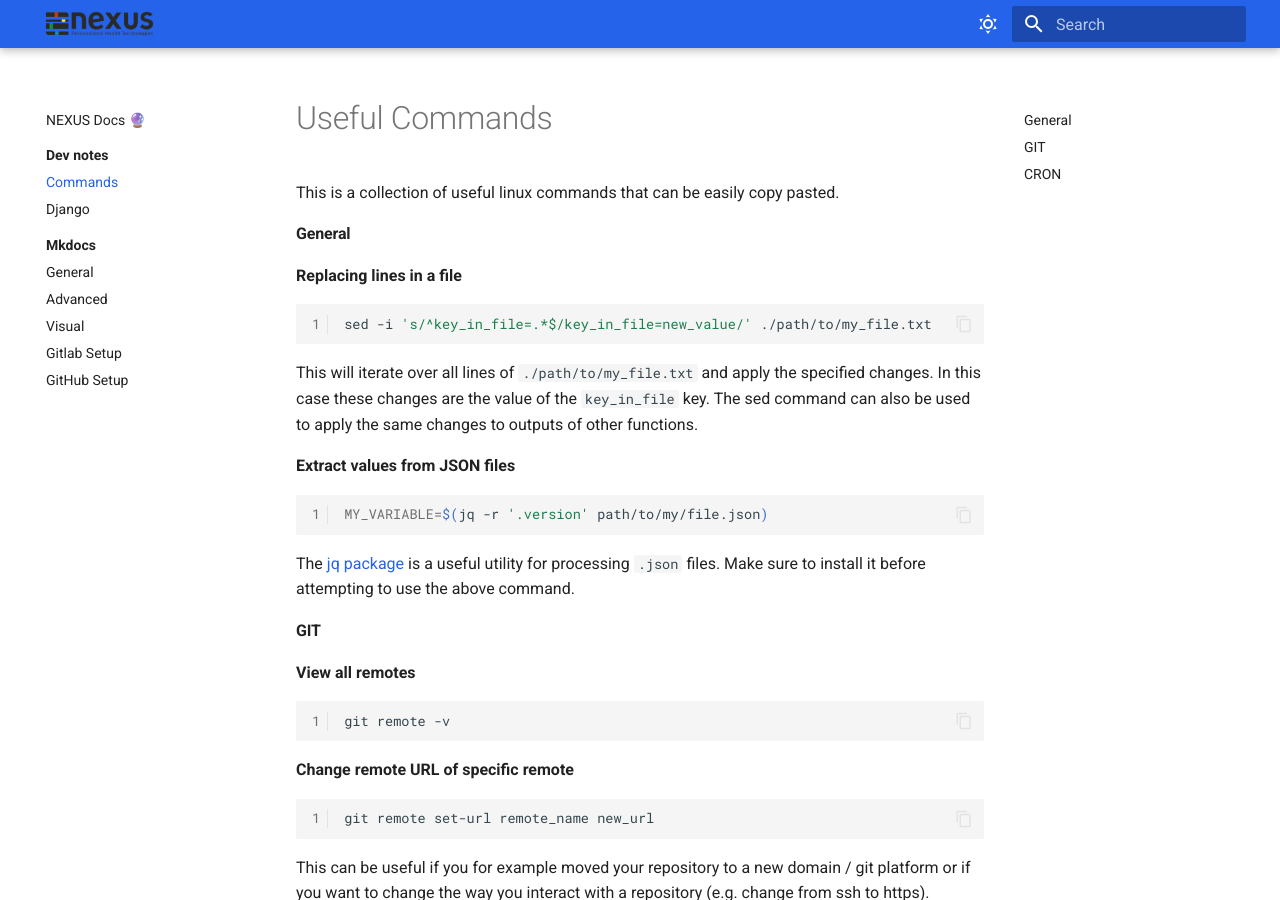
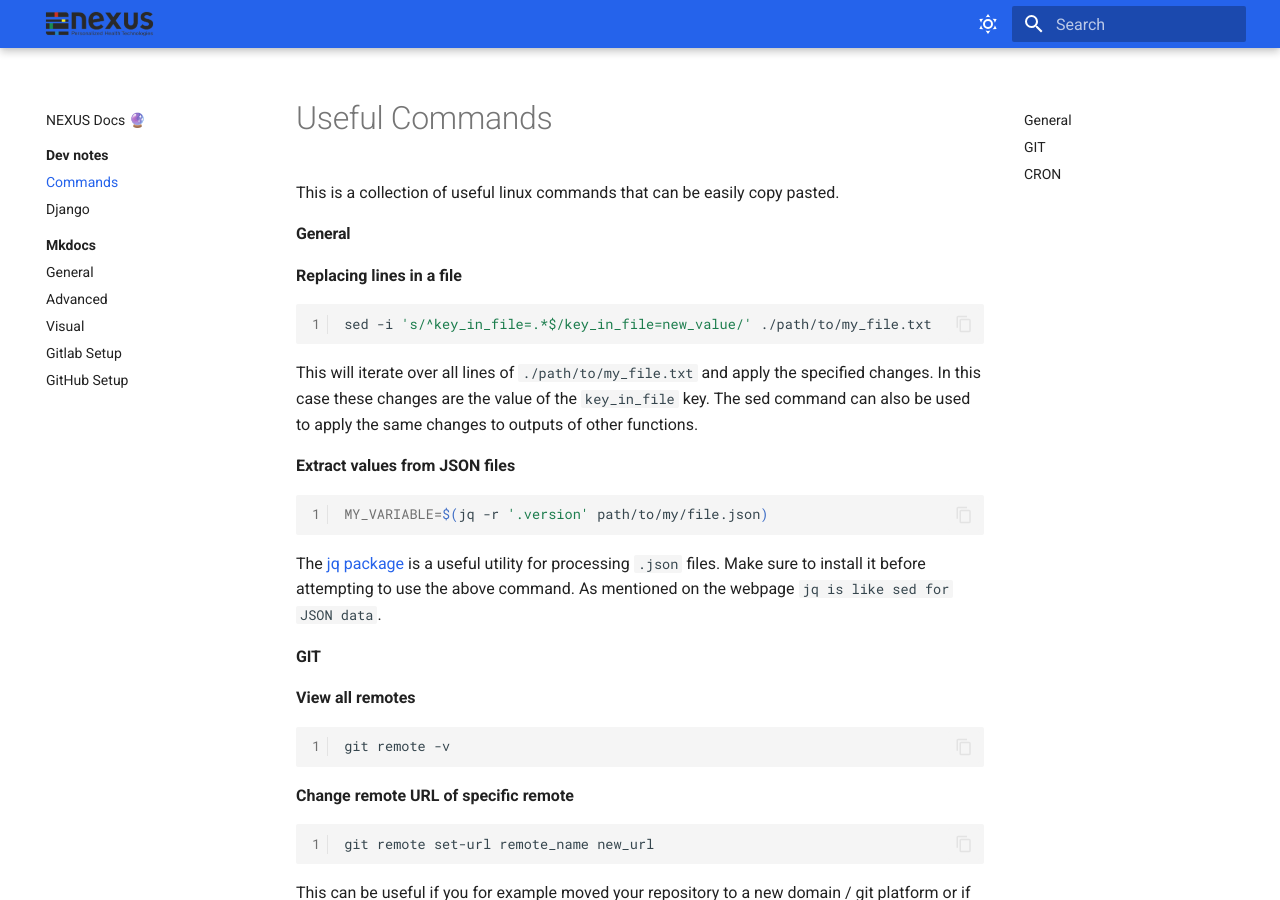
Before and after one commit to ETH-NEXUS/nexus-se-docs, an MkDocs documentation site: the page built from docs/docs/dev_notes/linux.md, in a window 1280 px wide and 900 px high. Built offline with MkDocs 1.6.1 and Material for MkDocs 9.7.7, drawn with Linux system fonts in a browser that asks for light colours.

Commit message:
[ DOC ]: Update documentation for commands

````diff
--- a/docs/docs/dev_notes/linux.md
+++ b/docs/docs/dev_notes/linux.md
@@ -18,7 +18,7 @@ This will iterate over all lines of `./path/to/my_file.txt` and apply the specif
 ```bash linenums="1"
 MY_VARIABLE=$(jq -r '.version' path/to/my/file.json)
 ```
-The [jq package](https://jqlang.github.io/jq/) is a useful utility for processing `.json` files. Make sure to install it before attempting to use the above command.
+The [jq package](https://jqlang.github.io/jq/) is a useful utility for processing `.json` files. Make sure to install it before attempting to use the above command. As mentioned on the webpage `jq is like sed for JSON data`.
 
 #### GIT
 
````
